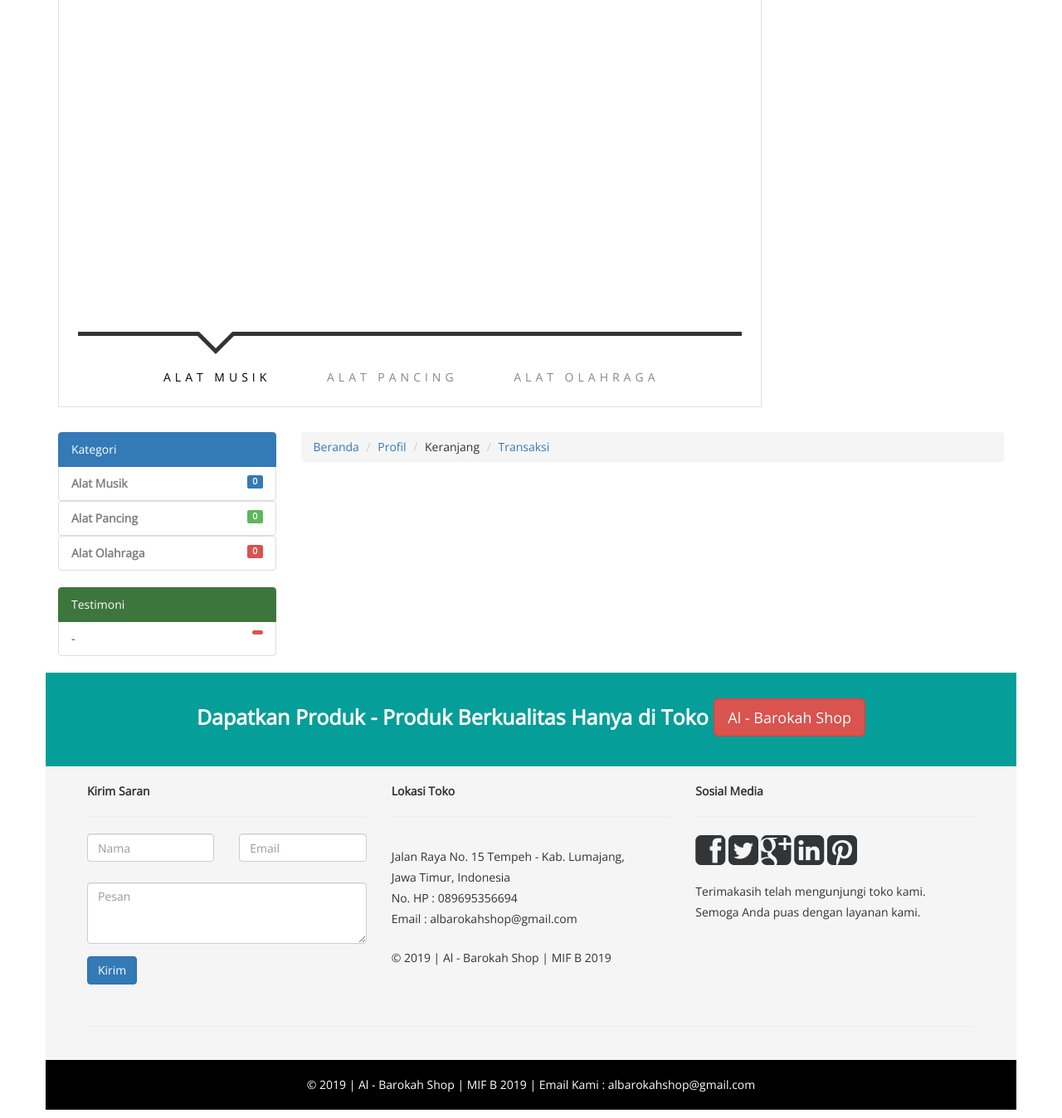
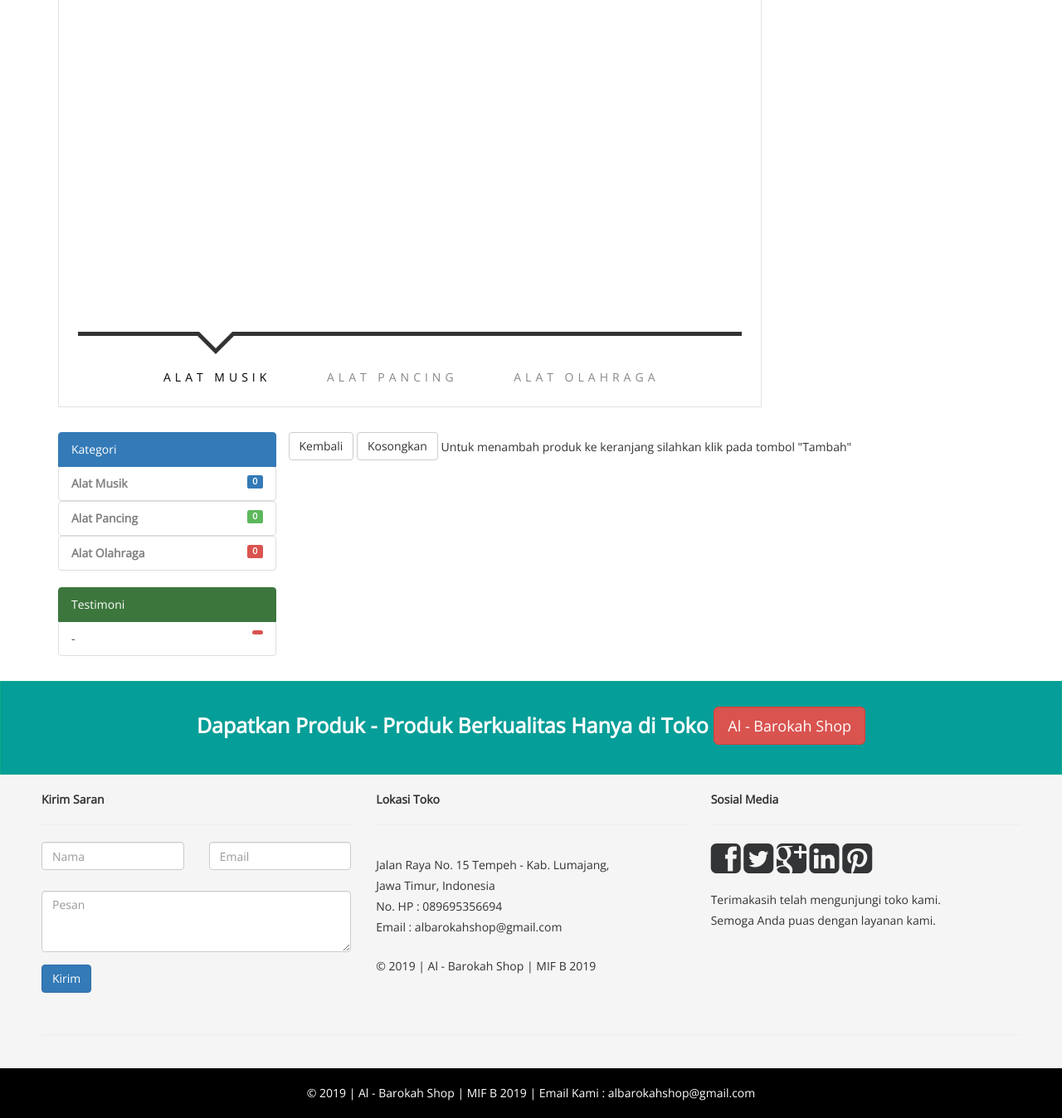
Before and after one commit to SyarifahAini98/albarokahshopci, a CodeIgniter app: page /albarokahshopci/index.php/beranda_pelanggan/keranjang in a window 1280 px wide. Shown: the part 78-1426 px from the top of the page at 83% size. Run offline with CodeIgniter, Linux system fonts and the light colour scheme; the visitor is signed in with stand-in values (Sample User, id 1); tables that the repository leaves empty or names only in its code hold one stand-in row (values such as "Sample post"); data that the repository does not hold is empty; some libraries are stand-ins or nearby versions.

Commit message:
Update keranjang.php

```diff
--- a/application/views/user/keranjang.php
+++ b/application/views/user/keranjang.php
@@ -1,53 +1,108 @@
-<div class="col-md-9">
-                <div>
-                    <ol class="breadcrumb">
-                     <li><a href="<?= base_url('beranda_pelanggan');?>">Beranda</a></li>
-                        <li><a href="<?= base_url('beranda_pelanggan/profil_pelanggan');?>">Profil</a></li>
-                        <li>Keranjang</li>
-                        <li><a href="<?= base_url('beranda_pelanggan/transaksi');?>">Transaksi</a></li>
-                    </ol>
-                </div>
-                <!-- /.div -->
-                <div class="row">
+
+          <script type="text/javascript">
+            // To conform clear all data in cart.
+            function clear_cart() {
+                var result = confirm('Apakah Anda yakin ingin mengosongkan keranjang?');
+
+                if (result) {
+                    window.location = "<?php echo base_url(); ?>index.php/beranda_pelanggan/remove/all";
+                } else {
+                    return false; // cancel button
+                }
+            }
+        </script>
+             <a href="javascript: history.go(-1)"><button type="button" class="btn btn-default">Kembali</button></a>
+             <input type="button" class ='btn btn-default' value="Kosongkan" onclick="clear_cart()">
+        <?php  $cart_check = $this->cart->contents();
+
+            // If cart is empty, this will show below message.
+             if(empty($cart_check)) {
+             echo 'Untuk menambah produk ke keranjang silahkan klik pada tombol "Tambah"';
+             }  ?>
+             <table width="75%" border="0" style="padding: 5px;border-spacing:5px;border-collapse: separate;">
+                  <?php
+                  // All values of cart store in "$cart".
+                  if ($cart = $this->cart->contents()): ?>
+                    <tr>
+                        <td><center>Kode Produk</center></td>
+                        <td><center>Nama Produk</center></td>
+                        <td><center>Harga</center></td>
+                        <td><center>Qty</center></td>
+                        <td><center>Jumlah Harga</center></td>
+                        <td><center>Aksi</center></td>
+                    </tr>
                     <?php
-                    $no=0;
-                    $total = 0;
-                    $data=[
-                        'items'=>'0',
-                    ];
-                    $this->session->set_userdata($data);
-                    $items=$this->session->userdata('items');
-                    foreach ($items as $key => $val):
-                        $query = $this->db->query("SELECT * FROM produk where id_produk = '$key'");
-                        $produk=$this->db->get_where('produk',['id_produk'=>$key])->row_array();
-                        $jumlah_harga = $produk['harga_produk'] * $val;
-                        $total += $jumlah_harga;
-                        return $query->result();
-                    ?>
-               <center>
-               <table border="1" width="100%" style="padding: 5px;border-spacing:5px;border-collapse: separate;">
-                                <tr><td width="15%">Kode Produk</td><td width="4%">:</td><td><?= $produk['id_produk'];?></td></tr>
-                                <tr><td>Harga</td><td>:</td><td><strong><font color="orange"></font></strong></td></tr>
-                                <tr><td>Qty</td><td>:</td><td></td></tr>
-                                <tr><td>Berat</td><td>:</td><td></td></tr>
-                                <tr><td>Jumlah Harga</td><td>:</td><td></td></tr>
-                                <tr><td>Aksi</td><td>:</td><td></td></tr>
-                                <tr><td colspan="3">&nbsp;</td></tr>
-                                <tr><td colspan="3"></tr>
+                     // Create form and send all values in "beranda_pelanggan/update_cart" function.
+                    echo form_open('beranda_pelanggan/update_cart');
+                    $grand_total = 0;
+                    $i = 1;
 
-                                    </td>
-                                </tr>
-                            </table>
-                            </center>
-                         <center>   <a href="<?= base_url('beranda_pelanggan/edit_profil');?>" class="btn btn-primary" role="button">Edit Profil</a>
-            </center>
-            </div>
-            <!-- /.col -->
+                    foreach ($cart as $item):
+                        //   echo form_hidden('cart[' . $item['id'] . '][id]', $item['id']);
+                        //  Will produce the following output.
+                        // <input type="hidden" name="cart[1][id]" value="1" />
+
+                        echo form_hidden('cart[' . $item['id'] . '][id]', $item['id']);
+                        echo form_hidden('cart[' . $item['id'] . '][rowid]', $item['rowid']);
+                        echo form_hidden('cart[' . $item['id'] . '][name]', $item['name']);
+                        echo form_hidden('cart[' . $item['id'] . '][price]', $item['price']);
+                        echo form_hidden('cart[' . $item['id'] . '][qty]', $item['qty']);
+                        ?>
+                        <tr>
+                            <td>
+                       <!-- <?php echo $i++; ?> -->
+                      <center><?php echo $item['id']; ?></center>
+                            </td>
+                            <td>
+                      <?php echo $item['name']; ?>
+                            </td>
+                            <td>
+                                Rp <?php echo number_format($item['price'], 2); ?>
+                            </td>
+                            <td>
+                                <center>
+                            <?php echo form_input('cart[' . $item['id'] . '][qty]', $item['qty'], 'maxlength="3" size="1" style="text-align: center"'); ?>
+                            </center></td>
+                        <?php $grand_total = $grand_total + $item['subtotal']; ?>
+                            <td>
+                                Rp <?php echo number_format($item['subtotal'], 2) ?>
+                            </td>
+                            <td>
+
+                            <?php
+                            // cancle image.
+                            $path = "<img src='http://localhost/albarokahshopci/assets/img/hapus.png' width='25px' height='20px'>";
+                            echo anchor('beranda_pelanggan/remove/' . $item['rowid'], $path); ?>
+                            </td>
+                     <?php endforeach; ?>
+                    </tr>
+                    <tr><td colspan="5">&nbsp;</tr>
+                    <tr>
+                        <td colspan="4" align="right"><b>Sub Total:</b></td><td align="left"><b>Rp <?php
+
+                        //Grand Total.
+                        echo number_format($grand_total, 2); ?></b></td>
+
+                        <?php // "clear cart" button call javascript confirmation message ?>
+                        <td></td>
+                    </tr>
+                    <tr><td colspan="5">&nbsp;</tr>
+                    <tr>
+                        <td></td>
+
+                        <?php // "clear cart" button call javascript confirmation message ?>
+                        <td colspan="5" align="right">
+
+                            <?php //submit button. ?>
+                            <input type="submit" class ='btn btn-success' value="Perbarui">
+                            <?php echo form_close(); ?>
+
+                            <!-- "Place order button" on click send "billing" controller  -->
+                            <input type="button" class ='btn btn-primary' value="Checkout" onclick="window.location = 'beranda_pelanggan/billing_view'"></td>
+                    </tr>
+<?php endif; ?>
+            </table>
         </div>
         <!-- /.row -->
-        <?php $no++;
-                    endforeach;?>
     </div>
     <!-- /.container -->
-            </div>
-            <!-- /.col -->
```
